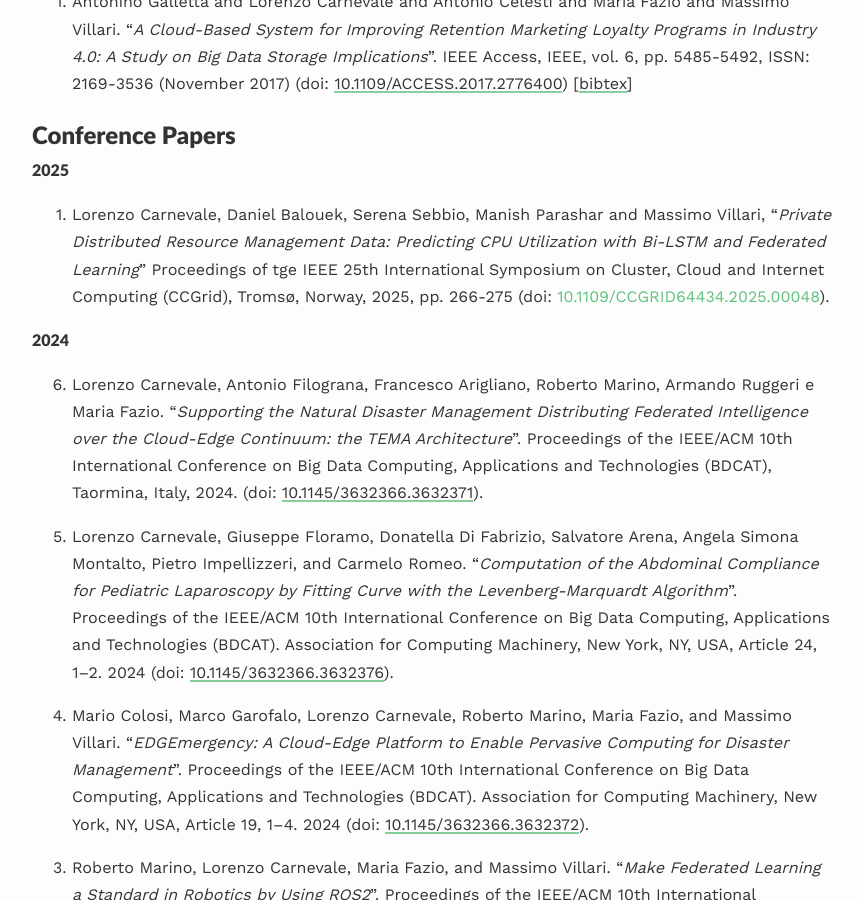
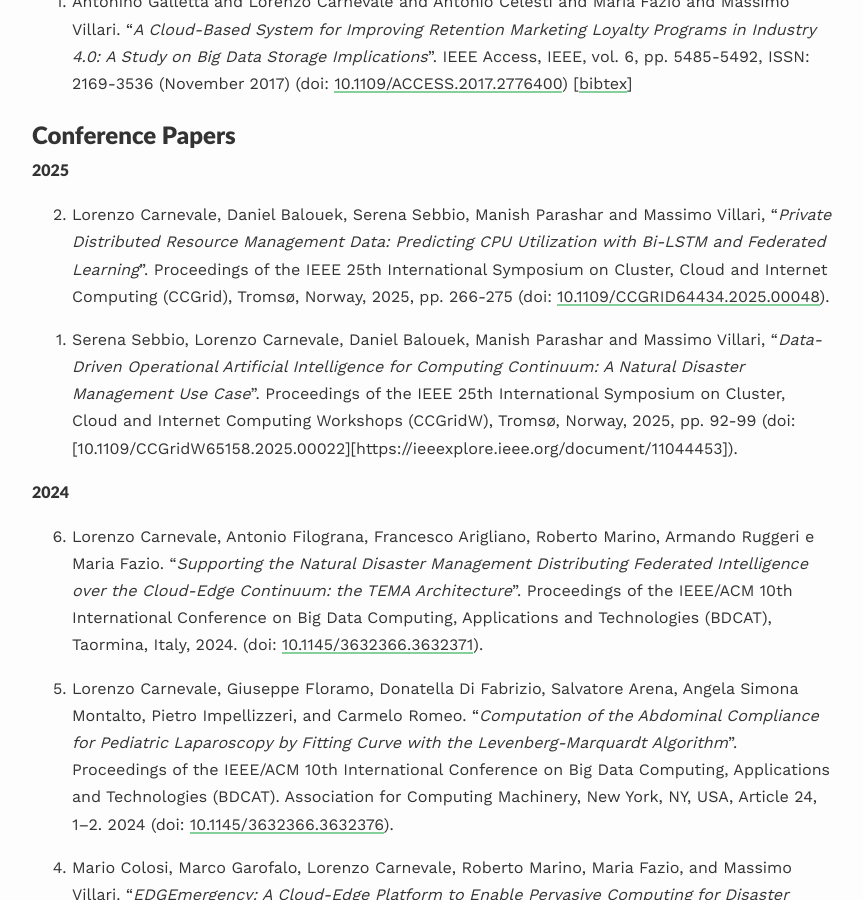
Before and after one commit to lcarnevale/lcarnevale.github.io, a Jekyll site: the page built from _pages/publications.md, in a window 1280 px wide and 900 px high, scrolled down 3073 px. Shown: the whole window, without its empty margins (208-1071 px from the left). Built offline with Jekyll 4.4.1, drawn with Linux system fonts in a browser that asks for light colours; nearby versions of some CDN libraries; some web fonts are replaced.

Commit message:
Add CCGridW 2025 paper

```diff
--- a/_pages/publications.md
+++ b/_pages/publications.md
@@ -70,7 +70,9 @@ issn: 1746-8094. (doi: [10.1016/j.bspc.2023.105321](https://doi.org/10.1016/j.bs
 ## <a name="conferences"></a>Conference Papers
 
 #### 2025
-0. Lorenzo Carnevale, Daniel Balouek, Serena Sebbio, Manish Parashar and Massimo Villari, "*Private Distributed Resource Management Data: Predicting CPU Utilization with Bi-LSTM and Federated Learning*" Proceedings of tge IEEE 25th International Symposium on Cluster, Cloud and Internet Computing (CCGrid), Tromsø, Norway, 2025, pp. 266-275 (doi: [10.1109/CCGRID64434.2025.00048](https://ieeexplore.ieee.org/document/11044838)).
+0. Lorenzo Carnevale, Daniel Balouek, Serena Sebbio, Manish Parashar and Massimo Villari, "*Private Distributed Resource Management Data: Predicting CPU Utilization with Bi-LSTM and Federated Learning*". Proceedings of the IEEE 25th International Symposium on Cluster, Cloud and Internet Computing (CCGrid), Tromsø, Norway, 2025, pp. 266-275 (doi: [10.1109/CCGRID64434.2025.00048](https://ieeexplore.ieee.org/document/11044838)).
+
+0. Serena Sebbio, Lorenzo Carnevale, Daniel Balouek, Manish Parashar and Massimo Villari, "*Data-Driven Operational Artificial Intelligence for Computing Continuum: A Natural Disaster Management Use Case*". Proceedings of the IEEE 25th International Symposium on Cluster, Cloud and Internet Computing Workshops (CCGridW), Tromsø, Norway, 2025, pp. 92-99 (doi: [10.1109/CCGridW65158.2025.00022][https://ieeexplore.ieee.org/document/11044453]).
 {: reversed="reversed"}
 
 #### 2024
```
